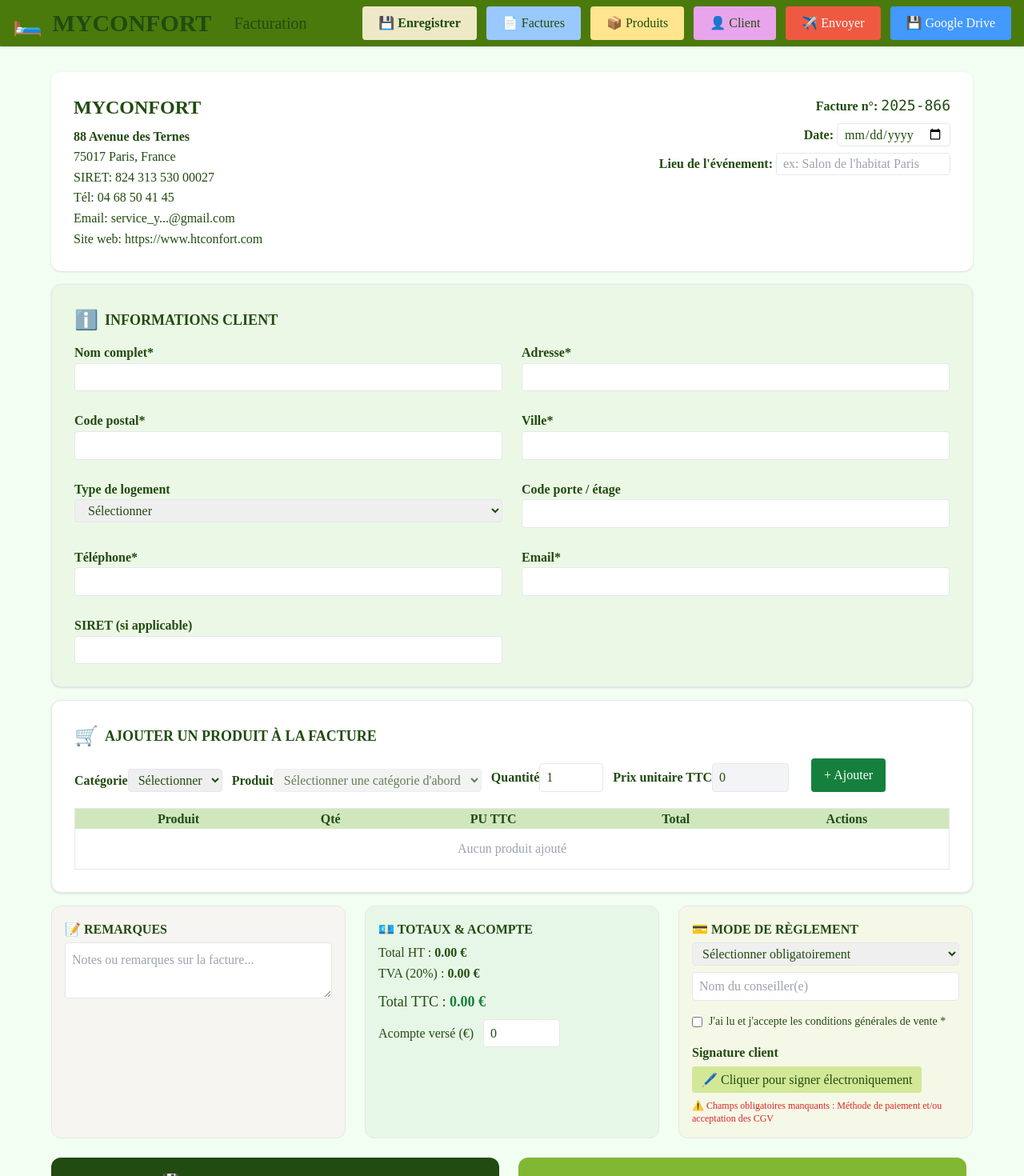
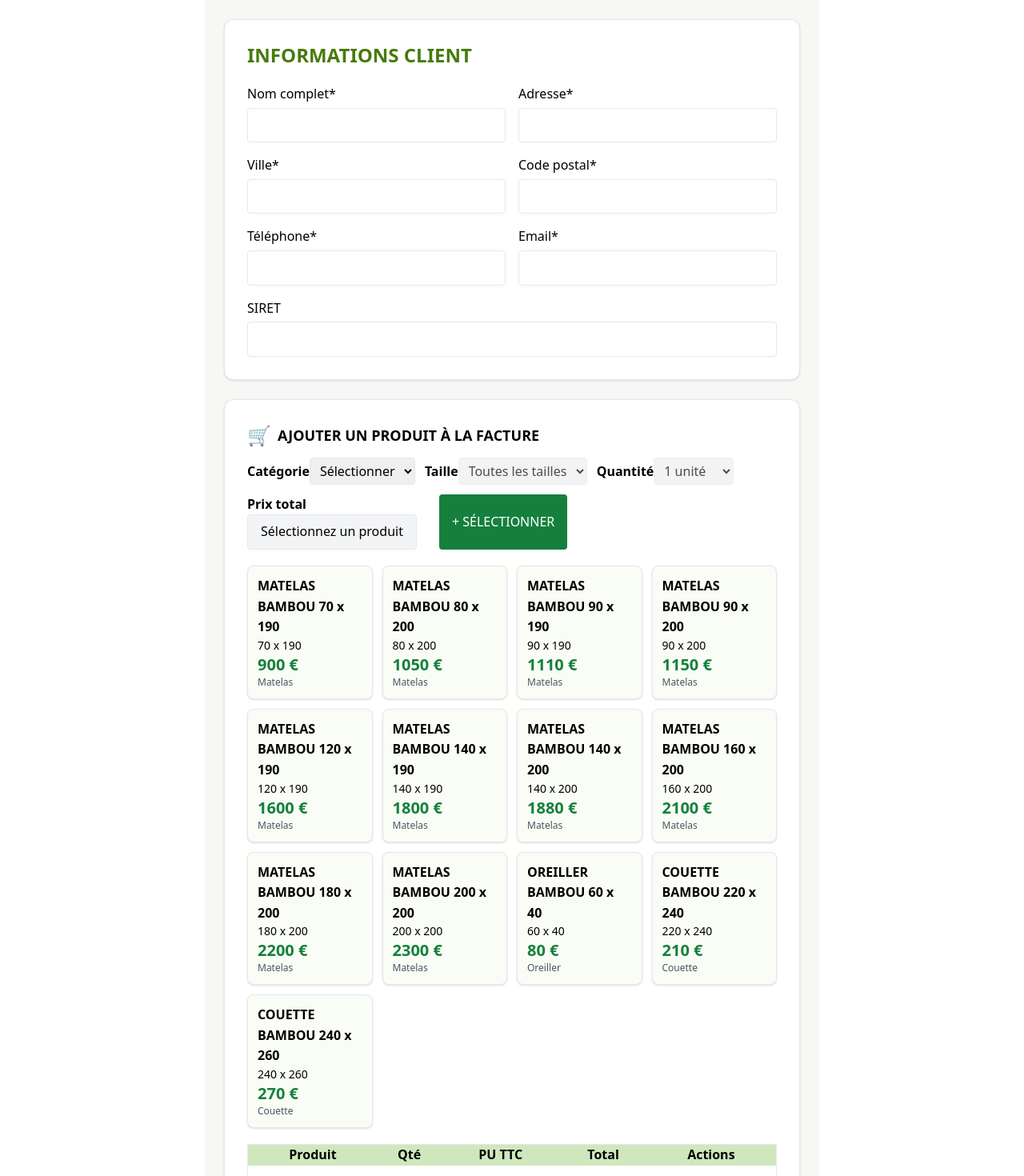
Before and after one commit to htconfort/facturationjuillet, a React (Vite) app: page / in a window 1280 px wide. Shown: the top 1470 px of the page at 80% size. Built offline with nearby package versions, Linux system fonts and the light colour scheme.

Commit message:
Updated App.tsx

```diff
--- a/src/App.tsx
+++ b/src/App.tsx
@@ -1,228 +1,133 @@
-import React, { useState } from "react";
+import React, { useState, useEffect } from "react";
 
-// 👤 Typage client simple
-const emptyClient = {
+export default function MyComfortApp() {
+  // === FORMULAIRE CLIENT ===
+  const [client, setClient] = useState({
     nom: "",
     adresse: "",
-  cp: "",
     ville: "",
-  tel: "",
+    codePostal: "",
+    telephone: "",
     email: "",
-  logement: "",
-  codeEtage: "",
-  siret: ""
-};
+    siret: "",
+  });
 
+  // === BIBLIOTHÈQUE PRODUITS INTERACTIVE ===
   const produitsCatalogue = [
-  { categorie: "Matelas", nom: "MATELAS BAMBOU 140x190", prix: 1600 },
-  { categorie: "Matelas", nom: "MATELAS BAMBOU 90x200", prix: 1150 },
-  { categorie: "Oreiller", nom: "OREILLER BAMBOU 60x40", prix: 80 },
-  // Ajoute tous tes produits ici !
+    // Matelas
+    { categorie: "Matelas", taille: "70 x 190", nom: "MATELAS BAMBOU 70 x 190", prix: 900 },
+    { categorie: "Matelas", taille: "80 x 200", nom: "MATELAS BAMBOU 80 x 200", prix: 1050 },
+    { categorie: "Matelas", taille: "90 x 190", nom: "MATELAS BAMBOU 90 x 190", prix: 1110 },
+    { categorie: "Matelas", taille: "90 x 200", nom: "MATELAS BAMBOU 90 x 200", prix: 1150 },
+    { categorie: "Matelas", taille: "120 x 190", nom: "MATELAS BAMBOU 120 x 190", prix: 1600 },
+    { categorie: "Matelas", taille: "140 x 190", nom: "MATELAS BAMBOU 140 x 190", prix: 1800 },
+    { categorie: "Matelas", taille: "140 x 200", nom: "MATELAS BAMBOU 140 x 200", prix: 1880 },
+    { categorie: "Matelas", taille: "160 x 200", nom: "MATELAS BAMBOU 160 x 200", prix: 2100 },
+    { categorie: "Matelas", taille: "180 x 200", nom: "MATELAS BAMBOU 180 x 200", prix: 2200 },
+    { categorie: "Matelas", taille: "200 x 200", nom: "MATELAS BAMBOU 200 x 200", prix: 2300 },
+    // Oreillers
+    { categorie: "Oreiller", taille: "60 x 40", nom: "OREILLER BAMBOU 60 x 40", prix: 80 },
+    // Couettes (exemples)
+    { categorie: "Couette", taille: "220 x 240", nom: "COUETTE BAMBOU 220 x 240", prix: 210 },
+    { categorie: "Couette", taille: "240 x 260", nom: "COUETTE BAMBOU 240 x 260", prix: 270 }
+    // ...Ajoute ici d’autres produits si besoin
   ];
 
-const methodesPaiement = [
-  "Chèque à venir",
-  "Carte bancaire",
-  "Virement",
-  "Espèces",
-  "PayPal",
-  "Autre"
-];
+  // États produits
+  const [catSel, setCatSel] = useState(""); // Catégorie choisie
+  const [tailleSel, setTailleSel] = useState(""); // Taille choisie
+  const [qteSel, setQteSel] = useState(1); // Quantité
+  const [produitTrouve, setProduitTrouve] = useState(null);
+  const [produits, setProduits] = useState([]); // Liste produits sélectionnés
 
-export default function App() {
-  // --- ÉTAT ---
-  const [client, setClient] = useState({ ...emptyClient });
-  const [produit, setProduit] = useState({ categorie: "", nom: "", prix: 0, quantite: 1 });
-  const [produits, setProduits] = useState([]);
-  const [date, setDate] = useState("");
-  const [lieu, setLieu] = useState("");
-  const [modePaiement, setModePaiement] = useState("");
-  const [conseiller, setConseiller] = useState("");
-  const [cgvOk, setCgvOk] = useState(false);
-  const [remarques, setRemarques] = useState("");
-  const [acompte, setAcompte] = useState(0);
-  const [signature, setSignature] = useState("");
-  const [showSignaturePad, setShowSignaturePad] = useState(false);
+  useEffect(() => {
+    // À chaque changement de catégorie/taille, on sélectionne le bon produit
+    if (catSel && tailleSel) {
+      const prod = produitsCatalogue.find(p => p.categorie === catSel && p.taille === tailleSel);
+      setProduitTrouve(prod || null);
+    } else {
+      setProduitTrouve(null);
+    }
+  }, [catSel, tailleSel]);
 
-  // --- HANDLERS ---
-  const handleProduitSelect = (e) => {
-    const prod = produitsCatalogue.find(p => p.nom === e.target.value);
-    setProduit({ ...produit, nom: prod?.nom || "", prix: prod?.prix || 0, categorie: prod?.categorie || "" });
-  };
+  // Liste des tailles pour la catégorie sélectionnée
+  const taillesDispo = catSel
+    ? [...new Set(produitsCatalogue.filter(p => p.categorie === catSel).map(p => p.taille))]
+    : [];
 
-  const ajouterProduit = () => {
-    if (produit.nom && produit.quantite > 0) {
-      setProduits([...produits, { ...produit }]);
-      setProduit({ categorie: "", nom: "", prix: 0, quantite: 1 });
-    }
-  };
-
+  // Suppression produit
   const supprimerProduit = (idx) => {
     setProduits(produits.filter((_, i) => i !== idx));
   };
 
-  const totalHT = produits.reduce((acc, p) => acc + p.prix * p.quantite, 0);
-  const TVA = Math.round(totalHT * 0.2 * 100) / 100;
-  const totalTTC = totalHT + TVA;
+  // Calcul total
+  const total = produits.reduce((acc, p) => acc + p.prix * p.quantite, 0);
 
-  // --- SIGNATURE PAD MINIMAL (texte pour démo, remplace par vrai pad si tu veux) ---
-  function SignaturePad() {
   return (
-      <div style={{ border: "2px dashed #888", minHeight: 80, background: "#fff", padding: 8 }}>
+    <div className="max-w-3xl mx-auto p-6 bg-[#f7f8f5] min-h-screen">
+      {/* Formulaire client */}
+      <div className="bg-white rounded-xl shadow p-7 mb-6 border">
+        <h2 className="text-2xl font-bold mb-5 text-[#477A0C]">INFORMATIONS CLIENT</h2>
+        <div className="grid grid-cols-1 md:grid-cols-2 gap-4">
+          <div>
+            <label className="block font-medium mb-1">Nom complet*</label>
             <input
+              className="border rounded px-3 py-2 w-full"
               type="text"
-          placeholder="Simulez une signature (tapez votre nom)"
-          className="w-full"
-          value={signature}
-          onChange={e => setSignature(e.target.value)}
-        />
-        <button className="mt-2 bg-green-600 text-white px-3 py-1 rounded" onClick={() => setShowSignaturePad(false)}>
-          Valider
-        </button>
-      </div>
-    );
-  }
-
-  // --- RENDU ---
-  return (
-    <div className="min-h-screen bg-[#f2fef2] font-[Manrope] text-[#214b10] p-0 m-0">
-      {/* HEADER */}
-      <div className="flex px-4 py-2 bg-[#4a7a0c] items-center justify-between shadow">
-        <div className="flex items-center gap-3">
-          <span className="text-3xl">🛏️</span>
-          <span className="text-3xl font-bold">MYCONFORT</span>
-          <span className="ml-4 text-xl font-light">Facturation</span>
-        </div>
-        <div className="flex gap-3">
-          <button className="bg-[#ede9c7] text-[#214b10] px-5 py-2 rounded font-bold">💾 Enregistrer</button>
-          <button className="bg-[#99c8fd] px-5 py-2 rounded">📄 Factures</button>
-          <button className="bg-[#ffe58d] px-5 py-2 rounded">📦 Produits</button>
-          <button className="bg-[#e9a5ec] px-5 py-2 rounded">👤 Client</button>
-          <button className="bg-[#ef5942] text-white px-5 py-2 rounded">✈️ Envoyer</button>
-          <button className="bg-[#4399fc] text-white px-5 py-2 rounded">💾 Google Drive</button>
-        </div>
-      </div>
-
-      {/* INFOS ENTREPRISE + FACTURE */}
-      <div className="max-w-6xl mx-auto mt-8 mb-4 bg-white rounded-xl shadow p-7">
-        <div className="flex flex-col md:flex-row justify-between gap-6">
-          <div>
-            <h1 className="text-2xl font-bold mb-2">MYCONFORT</h1>
-            <p className="font-semibold">88 Avenue des Ternes</p>
-            <p>75017 Paris, France</p>
-            <p>SIRET: 824 313 530 00027</p>
-            <p>Tél: 04 68 50 41 45</p>
-            <p>Email: service_y...@gmail.com</p>
-            <p>Site web: https://www.htconfort.com</p>
-          </div>
-          <div className="flex flex-col gap-2 text-right">
-            <div>
-              <span className="font-semibold">Facture n°:</span>{" "}
-              <span className="font-mono text-lg text-[#214b10]">2025-866</span>
-            </div>
-            <div>
-              <span className="font-semibold">Date:</span>{" "}
-              <input
-                type="date"
-                className="border rounded px-2"
-                value={date}
-                onChange={e => setDate(e.target.value)}
-              />
-            </div>
-            <div>
-              <span className="font-semibold">Lieu de l'événement:</span>{" "}
-              <input
-                type="text"
-                placeholder="ex: Salon de l'habitat Paris"
-                className="border rounded px-2"
-                value={lieu}
-                onChange={e => setLieu(e.target.value)}
-                style={{ minWidth: 160 }}
-              />
-            </div>
-          </div>
-        </div>
-      </div>
-
-      {/* INFOS CLIENT */}
-      <div className="max-w-6xl mx-auto bg-[#ecf8e6] rounded-xl shadow p-7 mb-4 border">
-        <div className="text-lg font-bold mb-3 flex items-center gap-2">
-          <span className="text-2xl">ℹ️</span> INFORMATIONS CLIENT
-        </div>
-        <div className="grid grid-cols-1 md:grid-cols-2 gap-6">
-          <div>
-            <label className="font-semibold">Nom complet*</label>
-            <input
-              className="w-full border rounded px-3 py-1"
               value={client.nom}
               onChange={e => setClient({ ...client, nom: e.target.value })}
             />
           </div>
           <div>
-            <label className="font-semibold">Adresse*</label>
+            <label className="block font-medium mb-1">Adresse*</label>
             <input
-              className="w-full border rounded px-3 py-1"
+              className="border rounded px-3 py-2 w-full"
+              type="text"
               value={client.adresse}
               onChange={e => setClient({ ...client, adresse: e.target.value })}
             />
           </div>
           <div>
-            <label className="font-semibold">Code postal*</label>
+            <label className="block font-medium mb-1">Ville*</label>
             <input
-              className="w-full border rounded px-3 py-1"
-              value={client.cp}
-              onChange={e => setClient({ ...client, cp: e.target.value })}
-            />
-          </div>
-          <div>
-            <label className="font-semibold">Ville*</label>
-            <input
-              className="w-full border rounded px-3 py-1"
+              className="border rounded px-3 py-2 w-full"
+              type="text"
               value={client.ville}
               onChange={e => setClient({ ...client, ville: e.target.value })}
             />
           </div>
           <div>
-            <label className="font-semibold">Type de logement</label>
-            <select
-              className="w-full border rounded px-3 py-1"
-              value={client.logement}
-              onChange={e => setClient({ ...client, logement: e.target.value })}
-            >
-              <option value="">Sélectionner</option>
-              <option value="Appartement">Appartement</option>
-              <option value="Maison">Maison</option>
-              <option value="Autre">Autre</option>
-            </select>
-          </div>
-          <div>
-            <label className="font-semibold">Code porte / étage</label>
+            <label className="block font-medium mb-1">Code postal*</label>
             <input
-              className="w-full border rounded px-3 py-1"
-              value={client.codeEtage}
-              onChange={e => setClient({ ...client, codeEtage: e.target.value })}
+              className="border rounded px-3 py-2 w-full"
+              type="text"
+              value={client.codePostal}
+              onChange={e => setClient({ ...client, codePostal: e.target.value })}
             />
           </div>
           <div>
-            <label className="font-semibold">Téléphone*</label>
+            <label className="block font-medium mb-1">Téléphone*</label>
             <input
-              className="w-full border rounded px-3 py-1"
-              value={client.tel}
-              onChange={e => setClient({ ...client, tel: e.target.value })}
+              className="border rounded px-3 py-2 w-full"
+              type="tel"
+              value={client.telephone}
+              onChange={e => setClient({ ...client, telephone: e.target.value })}
             />
           </div>
           <div>
-            <label className="font-semibold">Email*</label>
+            <label className="block font-medium mb-1">Email*</label>
             <input
-              className="w-full border rounded px-3 py-1"
+              className="border rounded px-3 py-2 w-full"
+              type="email"
               value={client.email}
               onChange={e => setClient({ ...client, email: e.target.value })}
             />
           </div>
-          <div>
-            <label className="font-semibold">SIRET (si applicable)</label>
+          <div className="md:col-span-2">
+            <label className="block font-medium mb-1">SIRET</label>
             <input
-              className="w-full border rounded px-3 py-1"
+              className="border rounded px-3 py-2 w-full"
+              type="text"
               value={client.siret}
               onChange={e => setClient({ ...client, siret: e.target.value })}
             />
@@ -230,18 +135,19 @@ export default function App() {
         </div>
       </div>
 
-      {/* PRODUITS */}
-      <div className="max-w-6xl mx-auto bg-white rounded-xl shadow p-7 mb-4 border">
+      {/* Produits interactive */}
+      <div className="bg-white rounded-xl shadow p-7 mb-6 border">
         <div className="text-lg font-bold mb-3 flex items-center gap-2">
           <span className="text-2xl">🛒</span> AJOUTER UN PRODUIT À LA FACTURE
         </div>
-        <div className="flex gap-3 flex-wrap items-end">
+        <div className="flex flex-wrap gap-3 mb-5">
+          {/* Catégorie */}
           <div>
             <label className="font-semibold">Catégorie</label>
             <select
               className="border rounded px-2 py-1"
-              value={produit.categorie}
-              onChange={e => setProduit({ ...produit, categorie: e.target.value })}
+              value={catSel}
+              onChange={e => { setCatSel(e.target.value); setTailleSel(""); }}
             >
               <option value="">Sélectionner</option>
               {[...new Set(produitsCatalogue.map(p => p.categorie))].map(c =>
@@ -249,47 +155,71 @@ export default function App() {
               )}
             </select>
           </div>
+          {/* Taille */}
           <div>
-            <label className="font-semibold">Produit</label>
+            <label className="font-semibold">Taille</label>
             <select
               className="border rounded px-2 py-1"
-              value={produit.nom}
-              onChange={handleProduitSelect}
-              disabled={!produit.categorie}
+              value={tailleSel}
+              onChange={e => setTailleSel(e.target.value)}
+              disabled={!catSel}
             >
-              <option value="">Sélectionner une catégorie d'abord</option>
-              {produitsCatalogue.filter(p => p.categorie === produit.categorie).map(p =>
-                <option key={p.nom} value={p.nom}>{p.nom}</option>
+              <option value="">Toutes les tailles</option>
+              {taillesDispo.map(taille =>
+                <option key={taille} value={taille}>{taille}</option>
               )}
             </select>
           </div>
+          {/* Quantité */}
           <div>
             <label className="font-semibold">Quantité</label>
-            <input
-              type="number"
-              min={1}
-              value={produit.quantite}
-              onChange={e => setProduit({ ...produit, quantite: Number(e.target.value) })}
-              className="border rounded px-2 py-1 w-20"
-            />
+            <select
+              className="border rounded px-2 py-1"
+              value={qteSel}
+              onChange={e => setQteSel(Number(e.target.value))}
+              disabled={!produitTrouve}
+            >
+              {[...Array(10).keys()].map(q => <option key={q+1} value={q+1}>{q+1} unité</option>)}
+            </select>
           </div>
+          {/* Prix total */}
           <div>
-            <label className="font-semibold">Prix unitaire TTC</label>
-            <input
-              value={produit.prix}
-              readOnly
-              className="border rounded px-2 py-1 w-24 bg-gray-100"
-            />
+            <label className="font-semibold">Prix total</label>
+            <div className="border rounded px-4 py-2 bg-gray-100 min-w-[100px]">
+              {produitTrouve ? (produitTrouve.prix * qteSel) + " €" : "Sélectionnez un produit"}
             </div>
+          </div>
+          {/* Bouton sélectionner */}
           <button
             className="bg-green-700 text-white px-4 py-2 rounded ml-4"
-            onClick={ajouterProduit}
-            disabled={!produit.nom}
+            disabled={!produitTrouve}
+            onClick={() => {
+              if (produitTrouve) {
+                setProduits([
+                  ...produits,
+                  { ...produitTrouve, quantite: qteSel }
+                ]);
+              }
+            }}
           >
-            + Ajouter
+            + SÉLECTIONNER
           </button>
         </div>
-        {/* Table produits */}
+        {/* Affichage cartes produits */}
+        <div className="grid grid-cols-2 md:grid-cols-4 gap-3">
+          {produitsCatalogue.filter(p =>
+            (!catSel || p.categorie === catSel) &&
+            (!tailleSel || p.taille === tailleSel)
+          ).map((p, idx) =>
+            <div key={idx} className="rounded-lg border p-3 bg-[#f9fdf5] shadow hover:shadow-md">
+              <div className="font-bold">{p.nom}</div>
+              <div className="text-sm">{p.taille}</div>
+              <div className="text-green-700 font-bold text-xl">{p.prix} €</div>
+              <div className="text-xs text-gray-600">{p.categorie}</div>
+            </div>
+          )}
+        </div>
+        {/* Tableau des produits ajoutés */}
         <div className="mt-5">
           <table className="w-full border mt-2">
             <thead className="bg-[#d0e7be]">
@@ -304,7 +234,7 @@ export default function App() {
             <tbody>
               {produits.map((p, i) => (
                 <tr key={i}>
-                  <td>{p.nom}</td>
+                  <td>{p.nom} <span className="text-xs">({p.taille})</span></td>
                   <td>{p.quantite}</td>
                   <td>{p.prix} €</td>
                   <td>{p.prix * p.quantite} €</td>
@@ -321,75 +251,13 @@ export default function App() {
         </div>
       </div>
 
-      {/* REMARQUES / ACCOMPTE / MODES DE RÈGLEMENT */}
-      <div className="max-w-6xl mx-auto grid grid-cols-1 md:grid-cols-3 gap-6 mb-6">
-        {/* Remarques */}
-        <div className="bg-[#f7f5f1] rounded-xl p-4 border">
-          <div className="font-bold mb-1">📝 REMARQUES</div>
-          <textarea
-            className="w-full min-h-[60px] border rounded p-2"
-            placeholder="Notes ou remarques sur la facture..."
-            value={remarques}
-            onChange={e => setRemarques(e.target.value)}
-          />
-        </div>
-        {/* Totaux */}
-        <div className="bg-[#e7f7e7] rounded-xl p-4 border">
-          <div className="font-bold mb-1">💶 TOTAUX & ACOMPTE</div>
-          <div>Total HT : <span className="font-semibold">{totalHT.toFixed(2)} €</span></div>
-          <div>TVA (20%) : <span className="font-semibold">{TVA.toFixed(2)} €</span></div>
-          <div className="text-lg mt-2">Total TTC : <span className="font-bold text-green-700">{totalTTC.toFixed(2)} €</span></div>
-          <div className="mt-2">
-            <label>Acompte versé (€) </label>
-            <input
-              type="number"
-              min={0}
-              value={acompte}
-              onChange={e => setAcompte(Number(e.target.value))}
-              className="border rounded px-2 py-1 w-24 ml-2"
-            />
-          </div>
-        </div>
-        {/* Paiement */}
-        <div className="bg-[#f5f8e7] rounded-xl p-4 border">
-          <div className="font-bold mb-1">💳 MODE DE RÈGLEMENT</div>
-          <select
-            className="w-full border rounded px-2 py-1 mb-2"
-            value={modePaiement}
-            onChange={e => setModePaiement(e.target.value)}
-          >
-            <option value="">Sélectionner obligatoirement</option>
-            {methodesPaiement.map(m => <option key={m} value={m}>{m}</option>)}
-          </select>
-          <input
-            className="w-full border rounded px-2 py-1 mb-2"
-            placeholder="Nom du conseiller(e)"
-            value={conseiller}
-            onChange={e => setConseiller(e.target.value)}
-          />
-          <div className="mt-2 flex items-center gap-2">
-            <input type="checkbox" checked={cgvOk} onChange={e => setCgvOk(e.target.checked)} />
-            <span className="text-sm">J'ai lu et j'accepte les conditions générales de vente *</span>
-          </div>
-          <div className="mt-4">
-            <div className="font-semibold mb-1">Signature client</div>
-            {signature
-              ? <div className="border rounded bg-white p-2">{signature} <button className="ml-2 text-red-500" onClick={() => setSignature("")}>Effacer</button></div>
-              : <button className="bg-[#d2e897] px-3 py-1 rounded" onClick={() => setShowSignaturePad(true)}>🖊️ Cliquer pour signer électroniquement</button>
-            }
-            {showSignaturePad && <SignaturePad />}
-          </div>
-          {/* Champs obligatoires manquants */}
-          {(!modePaiement || !cgvOk) &&
-            <div className="text-red-600 text-xs mt-2">⚠️ Champs obligatoires manquants : Méthode de paiement et/ou acceptation des CGV</div>
-          }
-        </div>
-      </div>
-
-      {/* FOOTER ACTIONS */}
-      <div className="max-w-6xl mx-auto flex flex-col md:flex-row gap-4 pb-10">
-        <button className="bg-[#214b10] text-white px-7 py-4 rounded-xl flex-1 text-lg font-bold mr-2 mb-2">💾 ENREGISTRER & UPLOADER</button>
-        <button className="bg-[#82b734] text-white px-7 py-4 rounded-xl flex-1 text-lg font-bold mr-2 mb-2">⟳ NOUVELLE FACTURE</button>
+      {/* Résumé */}
+      <div className="bg-white rounded-xl shadow p-7 mb-6 border">
+        <h2 className="text-xl font-bold mb-4 text-[#477A0C]">RÉCAPITULATIF FACTURE</h2>
+        <div className="mb-2"><span className="font-semibold">Client :</span> {client.nom || <span className="text-gray-400">Non renseigné</span>}</div>
+        <div className="mb-2"><span className="font-semibold">Adresse :</span> {client.adresse || <span className="text-gray-400">Non renseigné</span>}</div>
+        <div className="mb-2"><span className="font-semibold">Produits :</span> {produits.length} sélectionné(s)</div>
+        <div className="mb-2"><span className="font-semibold">Total TTC :</span> <span className="text-xl text-green-700 font-bold">{total} €</span></div>
       </div>
     </div>
   );
```
Lines whose indentation alone changed are shown as unchanged.
